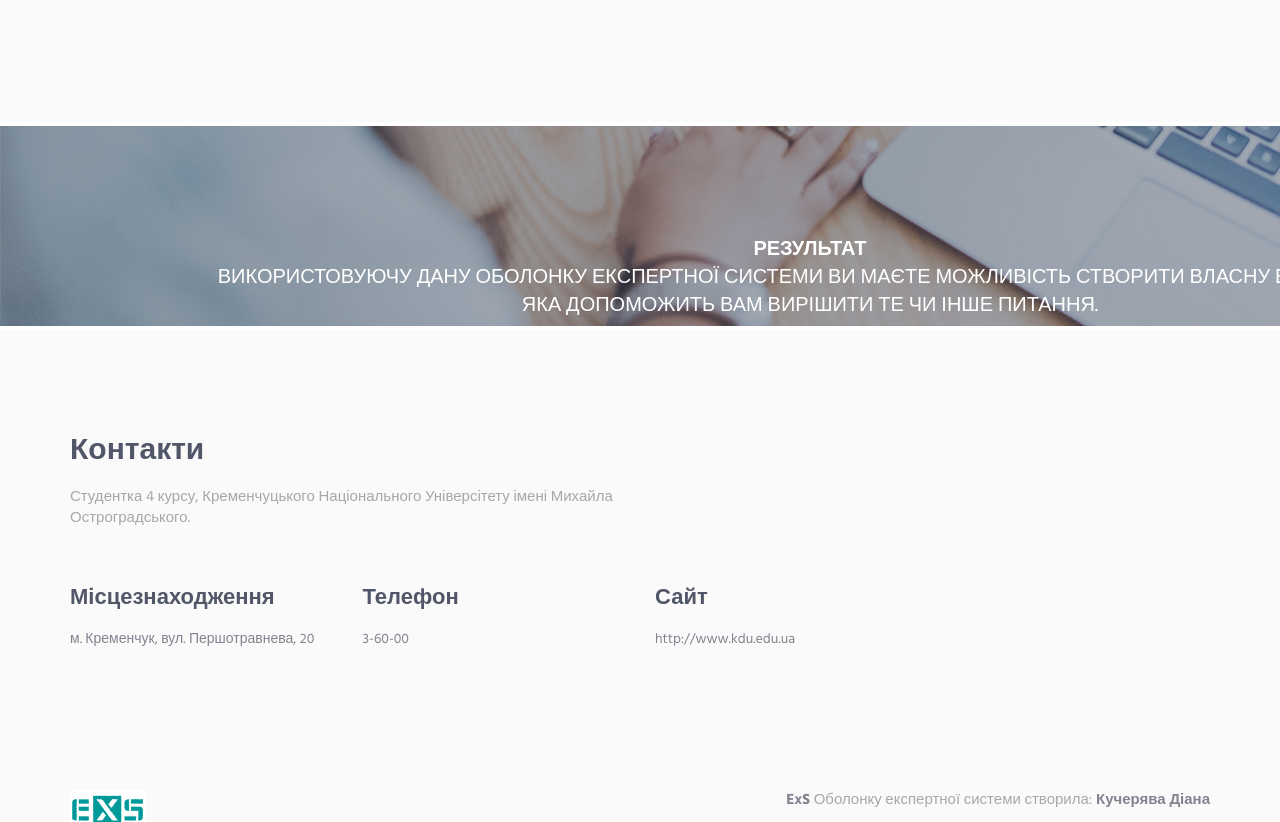
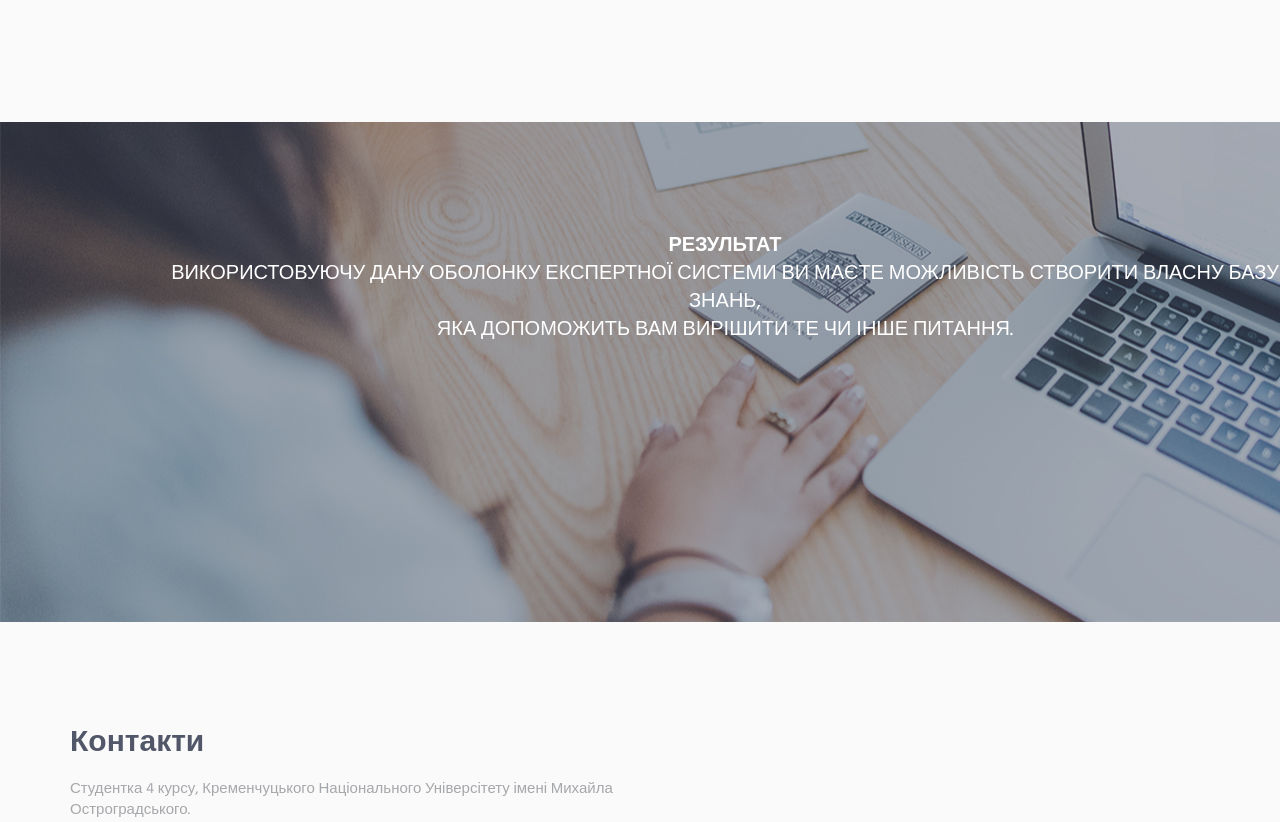
Before and after one commit to DianaKucheriava/ExS, a plain HTML site: page index.html in a window 1280 px wide. Shown: the part 1560-2382 px from the top of the page. Drawn offline with Linux system fonts and the light colour scheme.

Commit message:
Update index.html

```diff
--- a/index.html
+++ b/index.html
@@ -34,11 +34,10 @@
 		article {
 			position: relative;
 			width: 100%;
-			height: 500%;
+			height: 500px;
 			margin-top: 10px;
 			overflow: hidden;
-			border-top: 4px solid #fff;
-			border-bottom: 4px solid #fff;
+
 		}
 		article img {
 			position: absolute;
@@ -47,7 +46,7 @@
 		}
 		article p {
 			position: absolute;
-			width: 100%;
+
 			margin-top: 10px;
 			text-align: center;
 			text-transform: uppercase;
```
